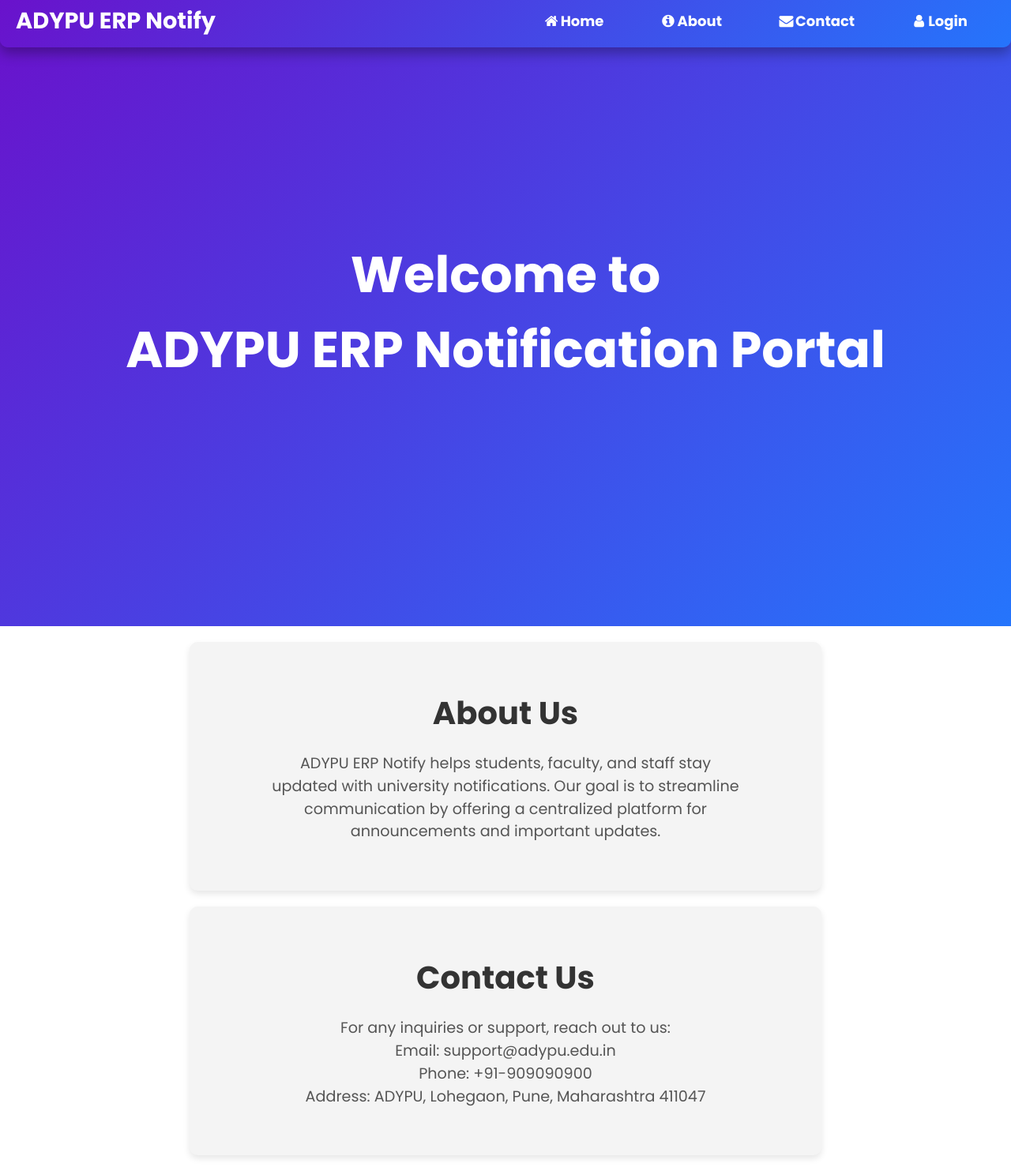
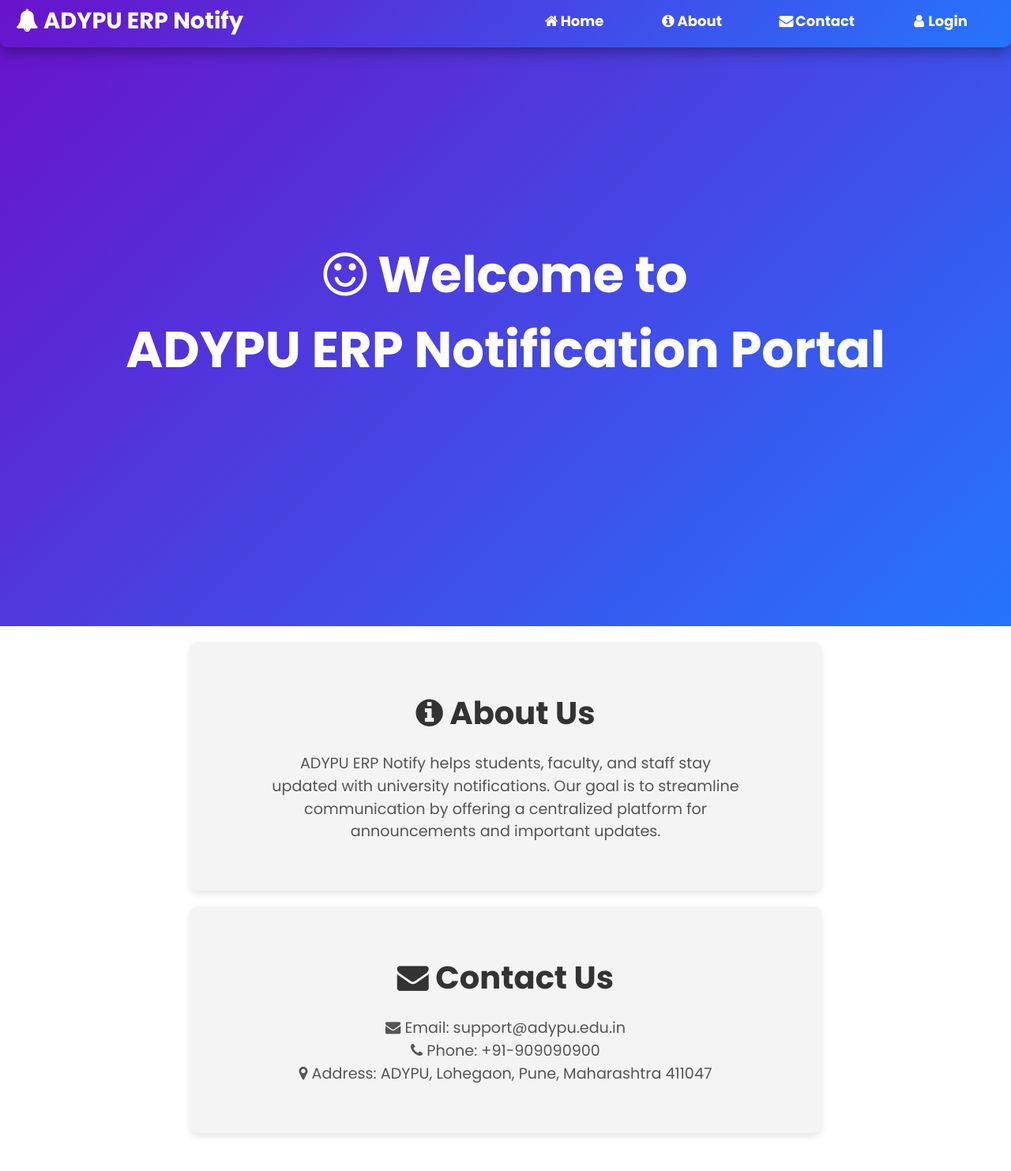
Before and after one commit to RohitKumarGupta10/ERP---Employee-Notification-System, a plain HTML site: page index.html in a window 1280 px wide. Shown: the part 7-1490 px from the top of the page at 79% size. After the commit the page ends 1462 px from the top, so only its background shows below. Drawn offline with Linux system fonts and the light colour scheme.

Commit message:
Update index.html

```diff
--- a/index.html
+++ b/index.html
@@ -14,7 +14,7 @@
     <!-- Navbar -->
     <nav class="navbar">
       <div class="nav-container">
-        <a href="#home" class="logo">ADYPU ERP Notify</a>
+        <a href="#home" class="logo"><i class="fa fa-bell"></i> ADYPU ERP Notify</a>
         <div class="hamburger" id="hamburger-menu">
           <div class="bar"></div>
           <div class="bar"></div>
@@ -22,16 +22,16 @@
         </div>
         <ul class="nav-list" id="nav-list">
           <li class="nav-item">
-            <a href="#home"><i class="fa fa-fw fa-home"></i>Home</a>
+            <a href="#home"><i class="fa fa-fw fa-home"></i> Home</a>
           </li>
           <li class="nav-item">
-            <a href="#about"><i class="fa fa-fw fa-info-circle"></i>About</a>
+            <a href="#about"><i class="fa fa-fw fa-info-circle"></i> About</a>
           </li>
           <li class="nav-item">
-            <a href="#contact"><i class="fa fa-fw fa-envelope"></i>Contact</a>
+            <a href="#contact"><i class="fa fa-fw fa-envelope"></i> Contact</a>
           </li>
           <li class="nav-item">
-            <a href="login.html" target="_blank"><i class="fa fa-fw fa-user"></i>Login</a>
+            <a href="login.html" target="_blank"><i class="fa fa-fw fa-user"></i> Login</a>
           </li>
         </ul>
       </div>
@@ -41,7 +41,7 @@
     <section class="home" id="home">
       <div class="home-content">
         <h1>
-          Welcome to <br />
+          <i class="fa fa-smile-o"></i> Welcome to <br />
           ADYPU ERP Notification Portal
         </h1>
       </div>
@@ -50,7 +50,7 @@
     <!-- About Section -->
     <section class="about" id="about">
       <div class="about-content">
-        <h2>About Us</h2>
+        <h2><i class="fa fa-info-circle"></i> About Us</h2>
         <p>
           ADYPU ERP Notify helps students, faculty, and staff stay updated with
           university notifications. Our goal is to streamline communication by
@@ -63,12 +63,11 @@
     <!-- Contact Section -->
     <section class="contact" id="contact">
       <div class="contact-content">
-        <h2>Contact Us</h2>
+        <h2><i class="fa fa-envelope"></i> Contact Us</h2>
         <p>
-          For any inquiries or support, reach out to us:<br />
-          Email: support@adypu.edu.in<br />
-          Phone: +91-909090900<br />
-          Address: ADYPU, Lohegaon, Pune, Maharashtra 411047
+          <i class="fa fa-envelope"></i> Email: support@adypu.edu.in<br />
+          <i class="fa fa-phone"></i> Phone: +91-909090900<br />
+          <i class="fa fa-map-marker"></i> Address: ADYPU, Lohegaon, Pune, Maharashtra 411047
         </p>
       </div>
     </section>
```
